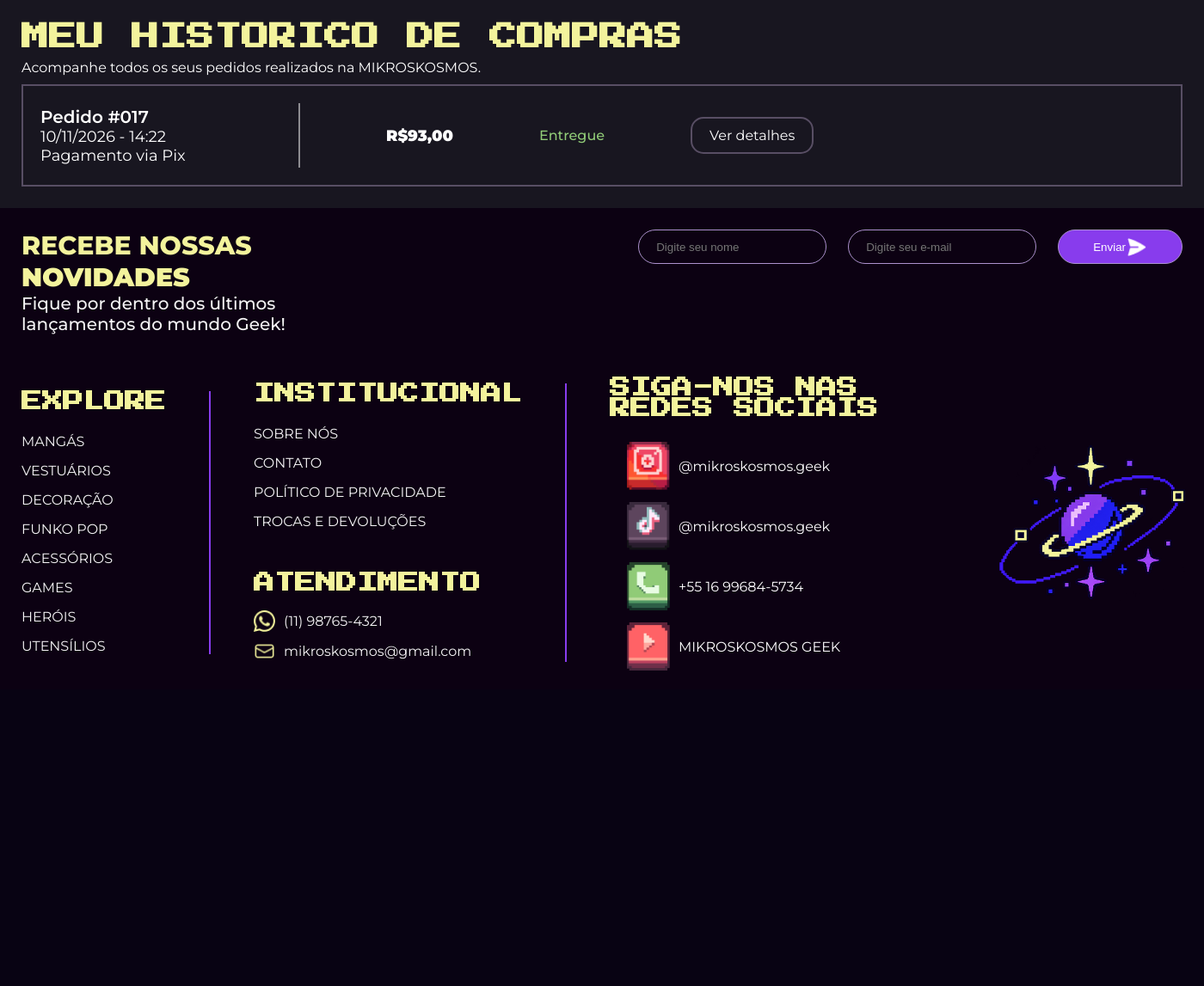
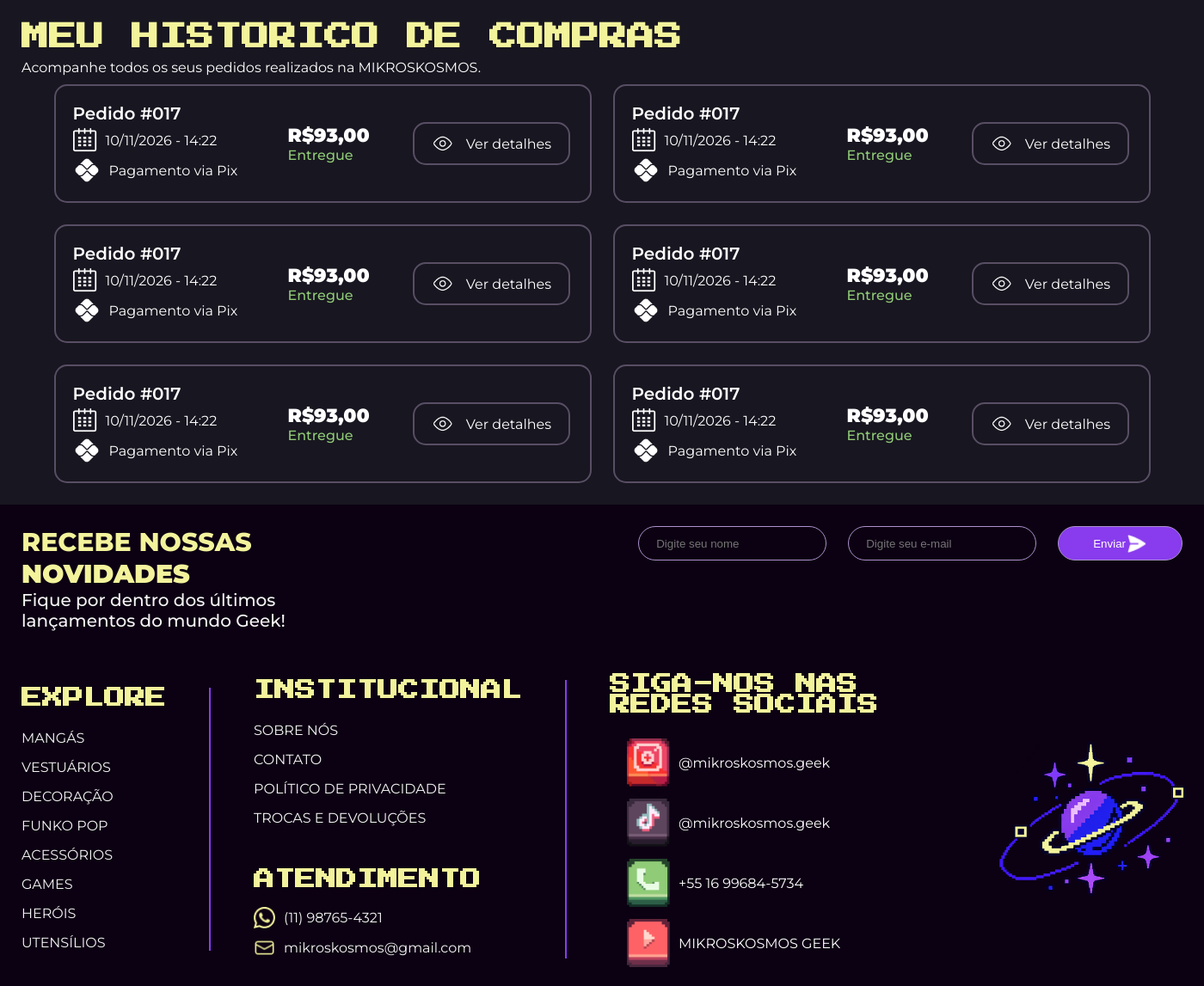
Before and after one commit to nicolemafr/Loja-Geek, a PHP site: page /historico.php in a window 1400 px wide. Shown: the part 73-1220 px from the top of the page at 86% size. Before the commit the page ends 853 px from the top, so only its background shows below. Run offline with PHP 8.4, Linux system fonts and the light colour scheme.

Commit message:
adiciona layout e imagens na página de histórico de compras

```diff
--- a/css/historico.css
+++ b/css/historico.css
@@ -25,18 +25,29 @@ body {
         color: #F3F39C;
     }
 
+    .pedidos {
+        display: flex;
+        align-items: center;
+        justify-content: center;
+        flex-wrap: wrap;
+        gap: 25px;
+    }
+
     .pedido {
         border: 2px solid #584E64;
         display: flex;
         align-items: center;
-        gap: 100px;
+        gap: 50px;
         padding: 20px;
+        width: 625px;
+        border-radius: 15px;
 
         .info {
             display: flex;
             flex-direction: column;
             justify-content: center;
             width: 200px;
+            gap: 5px;
 
             h2 {
                 font-size: 20px;
@@ -44,7 +55,10 @@ body {
             }
 
             p {
-                font-size: 18px;
+                display: flex;
+                align-items: center;
+                gap: 10px;
+                font-size: 16px;
             }
         }
 
@@ -60,7 +74,7 @@ body {
 
         .preco {
             font-weight: 900;
-            font-size: 18px;
+            font-size: 22px;
         }
 
         .status {
@@ -72,6 +86,13 @@ body {
             padding: 10px 20px;
             border: 2px solid #584E64;
             border-radius: 15px;
+            display: flex;
+            align-items: center;
+            gap: 5px;
+
+            img {
+                width: 35px;
+            }
         }
     }
 }
--- a/historico.php
+++ b/historico.php
@@ -17,21 +17,85 @@
         <h1>MEU HISTORICO DE COMPRAS</h1>
         <p>Acompanhe todos os seus pedidos realizados na MIKROSKOSMOS.</p>
 
-        <div class="pedido">
-            <div class="info">
-                <h2>Pedido #017</h2>
-                <p>10/11/2026 - 14:22</p>
-                <p>Pagamento via Pix</p>
+        <div class="pedidos">
+            <div class="pedido">
+                <div class="info">
+                    <h2>Pedido #017</h2>
+                    <p> <img src="imagens/data.png" alt=""> 10/11/2026 - 14:22</p>
+                    <p> <img src="imagens/pixB.png" alt=""> Pagamento via Pix</p>
+                </div>
+                <div>
+                    <p class="preco">R$93,00</p>
+                    <p class="status">Entregue</p>
+                </div>
+
+                <p class="detalhes"> <img src="imagens/eye.png" alt=""> Ver detalhes</p>
             </div>
+            <div class="pedido">
+                <div class="info">
+                    <h2>Pedido #017</h2>
+                    <p> <img src="imagens/data.png" alt=""> 10/11/2026 - 14:22</p>
+                    <p> <img src="imagens/pixB.png" alt=""> Pagamento via Pix</p>
+                </div>
+                <div>
+                    <p class="preco">R$93,00</p>
+                    <p class="status">Entregue</p>
+                </div>
 
-            <div class="line"></div>
+                <p class="detalhes"> <img src="imagens/eye.png" alt=""> Ver detalhes</p>
+            </div>
+            <div class="pedido">
+                <div class="info">
+                    <h2>Pedido #017</h2>
+                    <p> <img src="imagens/data.png" alt=""> 10/11/2026 - 14:22</p>
+                    <p> <img src="imagens/pixB.png" alt=""> Pagamento via Pix</p>
+                </div>
+                <div>
+                    <p class="preco">R$93,00</p>
+                    <p class="status">Entregue</p>
+                </div>
 
-            <p class="preco">R$93,00</p>
+                <p class="detalhes"> <img src="imagens/eye.png" alt=""> Ver detalhes</p>
+            </div>
+            <div class="pedido">
+                <div class="info">
+                    <h2>Pedido #017</h2>
+                    <p> <img src="imagens/data.png" alt=""> 10/11/2026 - 14:22</p>
+                    <p> <img src="imagens/pixB.png" alt=""> Pagamento via Pix</p>
+                </div>
+                <div>
+                    <p class="preco">R$93,00</p>
+                    <p class="status">Entregue</p>
+                </div>
 
-            <p class="status">Entregue</p>
+                <p class="detalhes"> <img src="imagens/eye.png" alt=""> Ver detalhes</p>
+            </div>
+            <div class="pedido">
+                <div class="info">
+                    <h2>Pedido #017</h2>
+                    <p> <img src="imagens/data.png" alt=""> 10/11/2026 - 14:22</p>
+                    <p> <img src="imagens/pixB.png" alt=""> Pagamento via Pix</p>
+                </div>
+                <div>
+                    <p class="preco">R$93,00</p>
+                    <p class="status">Entregue</p>
+                </div>
 
-            <p class="detalhes">Ver detalhes</p>
+                <p class="detalhes"> <img src="imagens/eye.png" alt=""> Ver detalhes</p>
+            </div>
+            <div class="pedido">
+                <div class="info">
+                    <h2>Pedido #017</h2>
+                    <p> <img src="imagens/data.png" alt=""> 10/11/2026 - 14:22</p>
+                    <p> <img src="imagens/pixB.png" alt=""> Pagamento via Pix</p>
+                </div>
+                <div>
+                    <p class="preco">R$93,00</p>
+                    <p class="status">Entregue</p>
+                </div>
 
+                <p class="detalhes"> <img src="imagens/eye.png" alt=""> Ver detalhes</p>
+            </div>
         </div>
     </div>
 
```
Also changed, not shown: imagens/eye.png (added), imagens/pixB.png (added).
